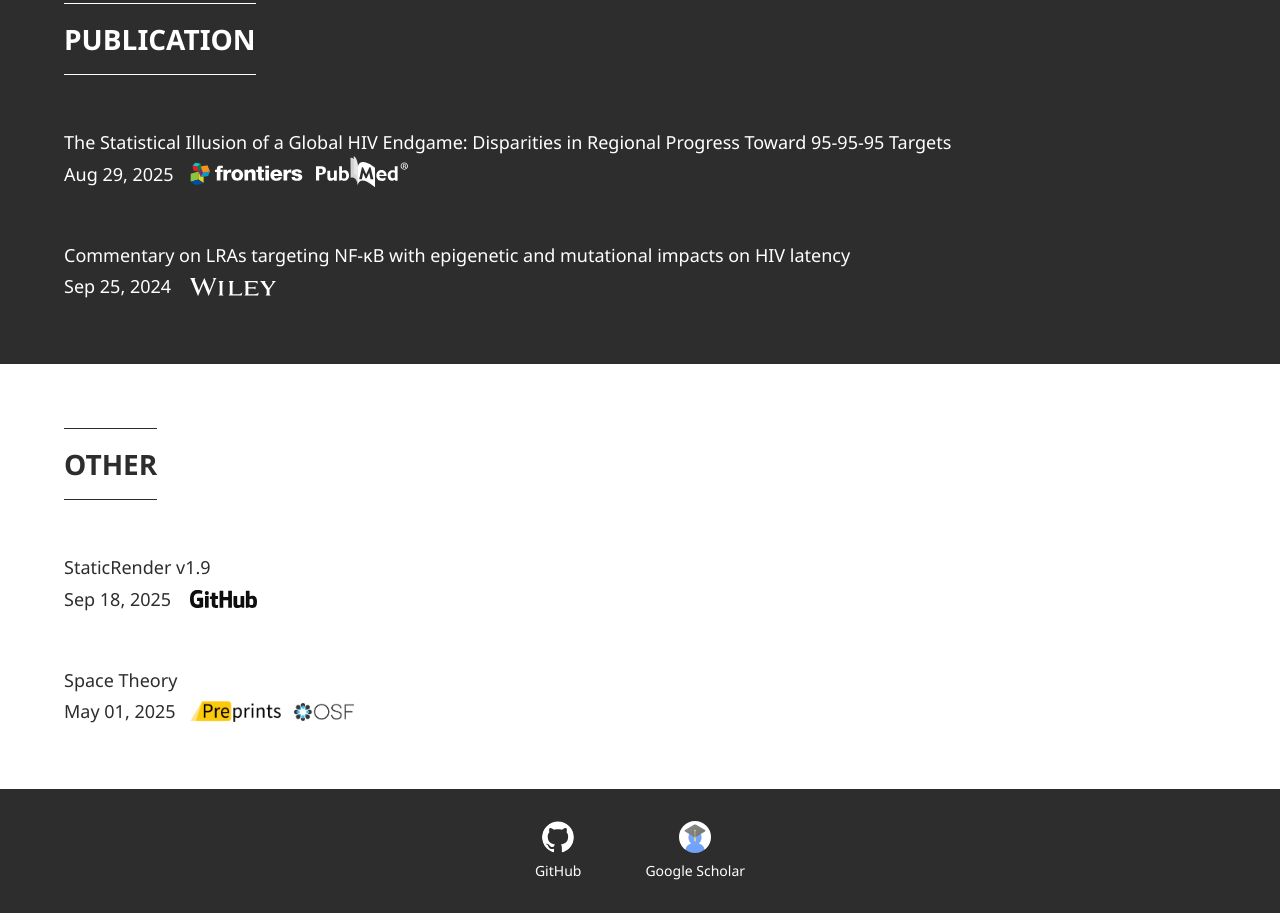
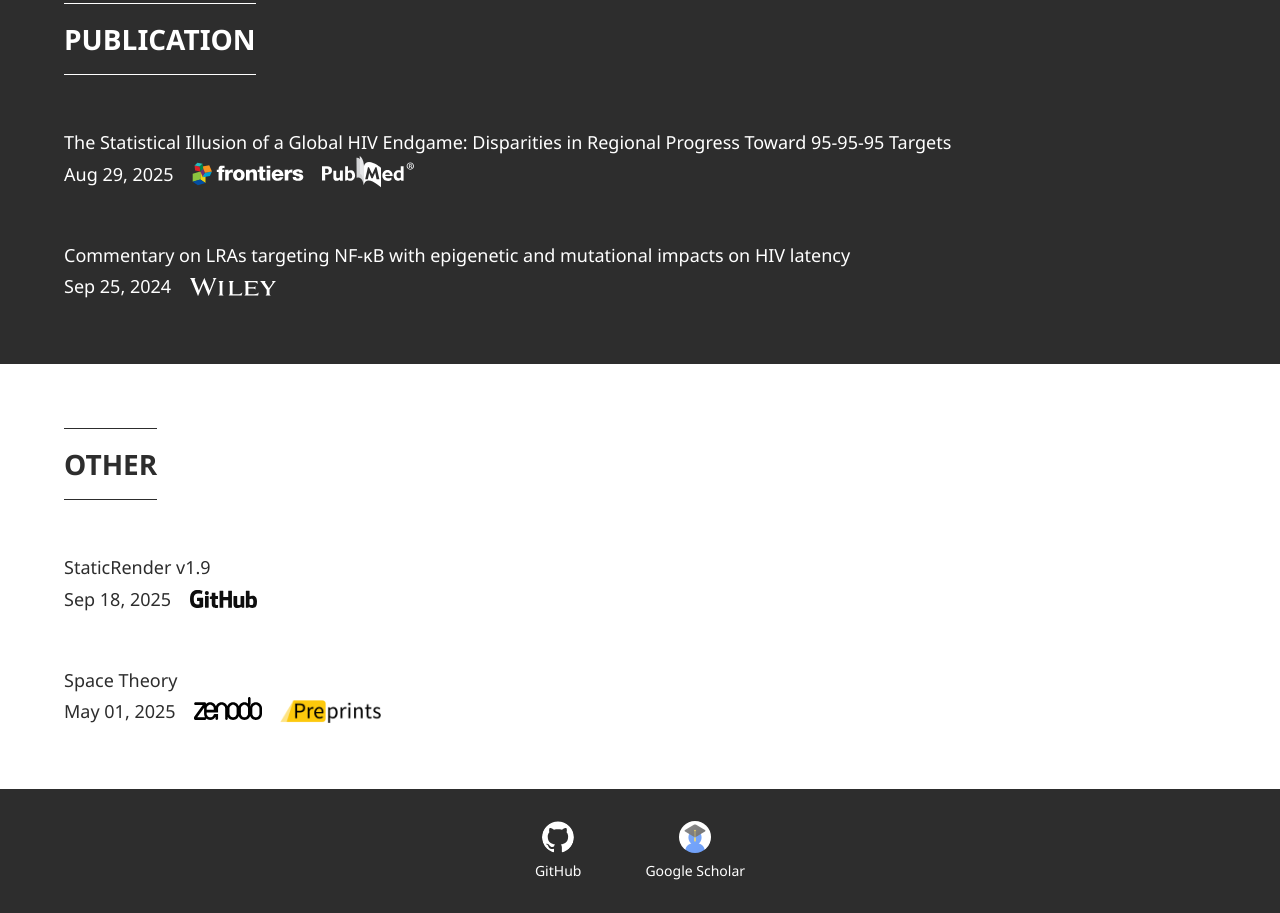
Before and after one commit to rheast/rheast.github.io, a plain HTML site: page index.html in a window 1280 px wide. Shown: the part 1110-2023 px from the top of the page. Drawn offline with Linux system fonts and the light colour scheme.

Commit message:
Add files via upload

```diff
--- a/data/data.js
+++ b/data/data.js
@@ -27,12 +27,12 @@ var yourData = [
                 data: [
                     {
                         url: "img/logo/Frontiers.light.svg",
-                        icon: "t-x3 my-4c",
+                        icon: "t-x3",
                         link: "https://www.frontiersin.org/journals/public-health/articles/10.3389/fpubh.2025.1602711/"
                     },
                     {
                         url: "img/logo/pubmed-logo-blue.svg",
-                        icon: "t-2e my-4c",
+                        icon: "t-2e",
                         link: "https://pmc.ncbi.nlm.nih.gov/articles/pmid/40951376/"
                     }
                 ]
@@ -69,15 +69,23 @@ var yourData = [
                 time: "May 01, 2025",
                 data: [
                     {
-                        url: "img/logo/pre.dark.png",
+                        url: "img/logo/osf.dark.png",
                         icon: "t-x1",
-                        link: "https://preprints.org/manuscript/202105.0197"
+                        link: "https://osf.io/ze4jc"
+                    }
+                ],
+                data: [
+                    {
+                        url: "img/logo/zenodo.dark.svg",
+                        icon: "t-x2 mb-1",
+                        link: "https://zenodo.org/records/17264724"
                     },
                     {
-                        url: "img/logo/osf.dark.png",
-                        link: "https://osf.io/ze4jc"
+                        url: "img/logo/pre.dark.png",
+                        icon: "t-x2",
+                        link: "https://preprints.org/manuscript/202105.0197"
                     }
-                ]
+                ],
             },
         ],
         body: true,
--- a/index.html
+++ b/index.html
@@ -55,9 +55,11 @@
                             <a href="{link}" target="_blank">{value}</a>
                         </p>
                         <p class="w-full flex-wrap nowrap">
-                            <span class="mw-7e pr-3">{time}</span>
-                            <a class="flex-center mr-3" href="{link}" target="_blank" _for="data">
-                                <img class="h-1e {icon}" _src="{url}">
+                            <span class="mw-7e pr-1e">{time}</span>
+                            <a class="flex-center mr-1e" href="{link}" target="_blank" _for="data">
+                                <span class="h-1e flex-center">
+                                    <img class="h-1e {icon}" _src="{url}">
+                                </span>
                             </a>
                         </p>
                     </li>
```
Also changed, not shown: img/logo/zenodo.dark.svg (added), img/logo/zenodo.svg (added).
